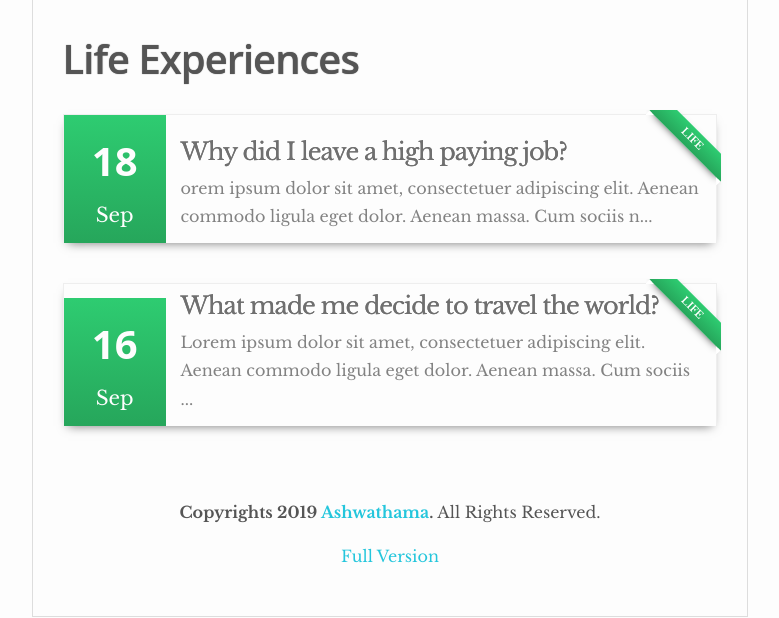
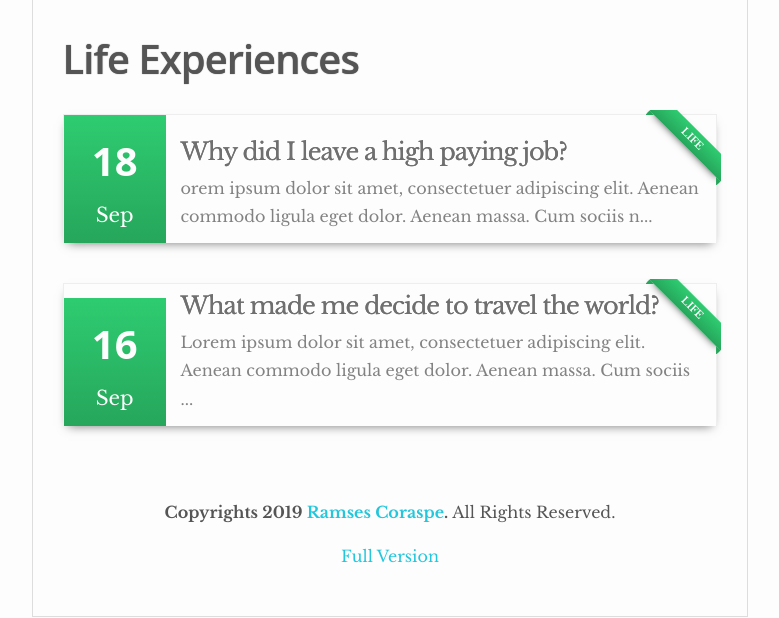
Before and after one commit to Wittline/wittline.github.io, a Jekyll site: the page built from _pages/life.html, in a window 1280 px wide. Shown: the part 320-938 px from the top of the page, without its empty margins (250-1029 px from the left). Built offline with Jekyll 4.4.1, drawn with Linux system fonts in a browser that asks for light colours.

Commit message:
Update _config.yml

```diff
--- a/_config.yml
+++ b/_config.yml
@@ -6,7 +6,7 @@
 # 'jekyll serve'. If you change this file, please restart the server process.
 
 # Site settings
-title: Ashwathama
+title: Ramses Coraspe
 description: > # this means to ignore newlines until "baseurl:"
  Ashwathama is a minimal website with an app like design. It also features card layouts for website elements.
 baseurl: "/" # the subpath of your site, e.g. /blog
@@ -39,7 +39,7 @@
 
 # Post date background - This will change the background of the post date and tag ribbon according to the theme. If set to no default green background will be used. If yes then the theme color scheme is used.
 
-change-date-bg: yes
+change-date-bg: no
 
 
 # Build settings
```
